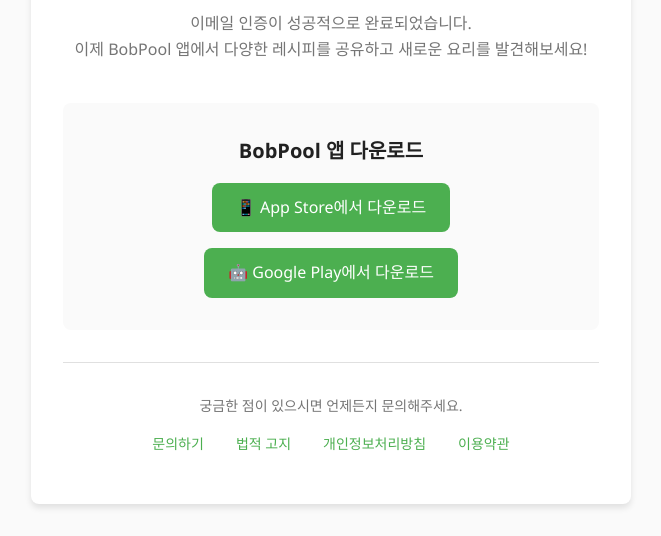
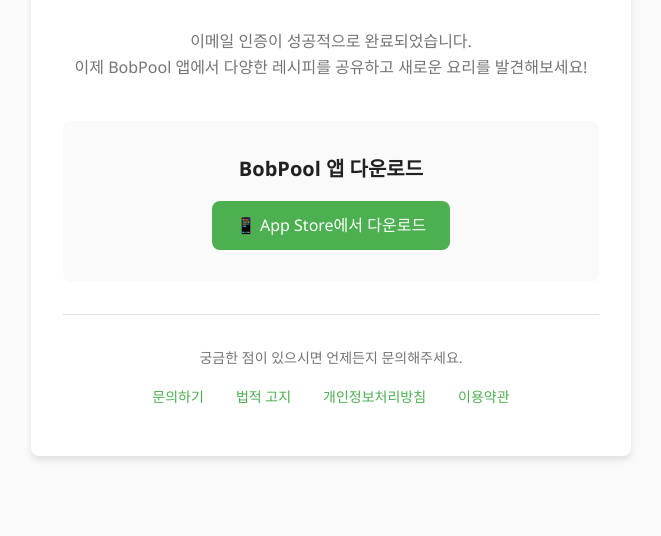
Before and after one commit to tasddc1226/bobpool-legal, a plain HTML site: page signup-complete.html in a window 1280 px wide. Shown: the part 294-830 px from the top of the page, without its empty margins (309-970 px from the left). After the commit the page ends 800 px from the top, so only its background shows below. Drawn offline with Linux system fonts and the light colour scheme.

Commit message:
fix: 구글 플레이 다운로드 링크 주석 처리

```diff
--- a/signup-complete.html
+++ b/signup-complete.html
@@ -283,9 +283,9 @@
                 <a href="https://apps.apple.com/app/bobpool" class="download-button" target="_blank" rel="noopener">
                     📱 App Store에서 다운로드
                 </a>
-                <a href="https://play.google.com/store/apps/details?id=com.bobpool" class="download-button" target="_blank" rel="noopener">
+                <!-- <a href="https://play.google.com/store/apps/details?id=com.bobpool" class="download-button" target="_blank" rel="noopener">
                     🤖 Google Play에서 다운로드
-                </a>
+                </a> -->
             </div>
         </div>
 
```
